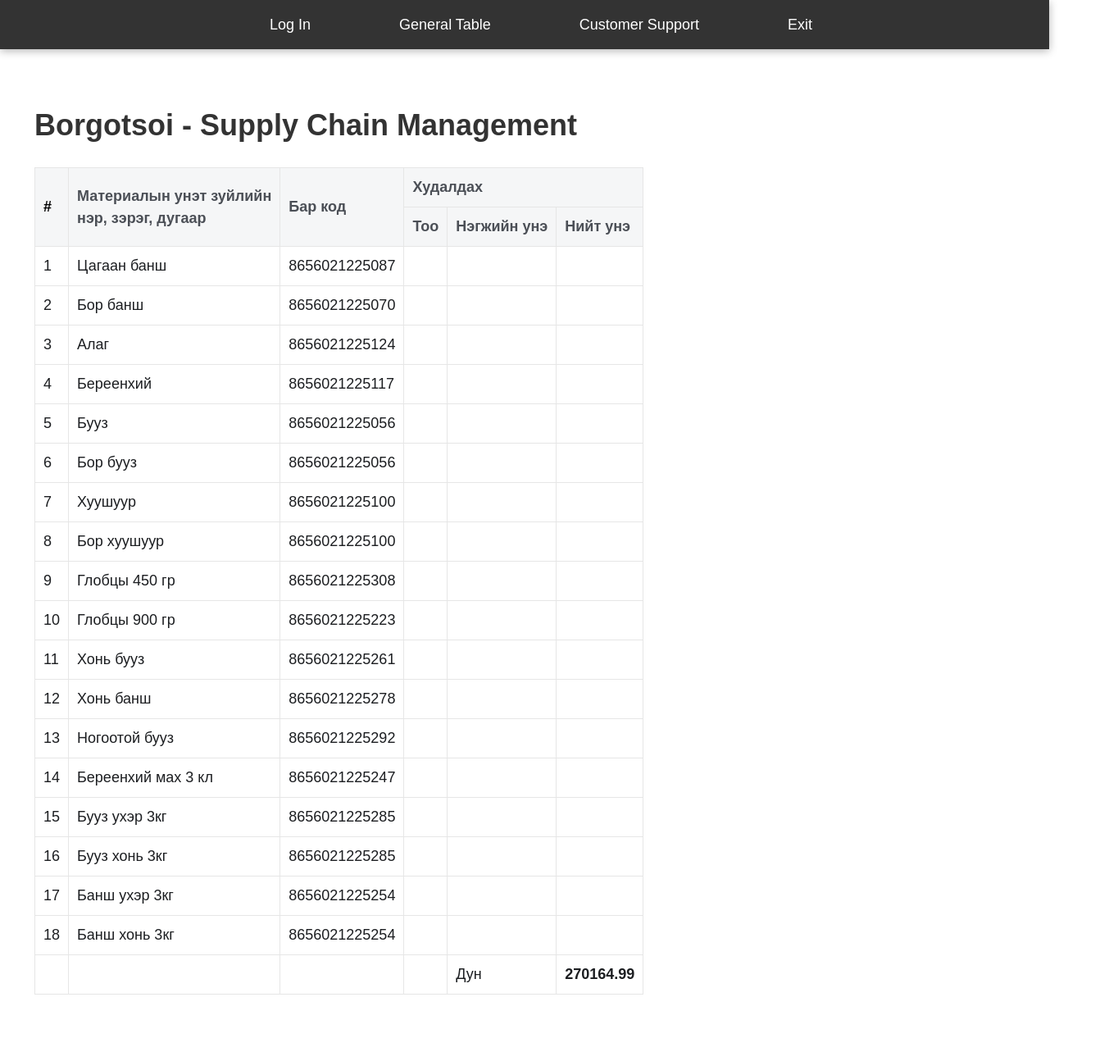
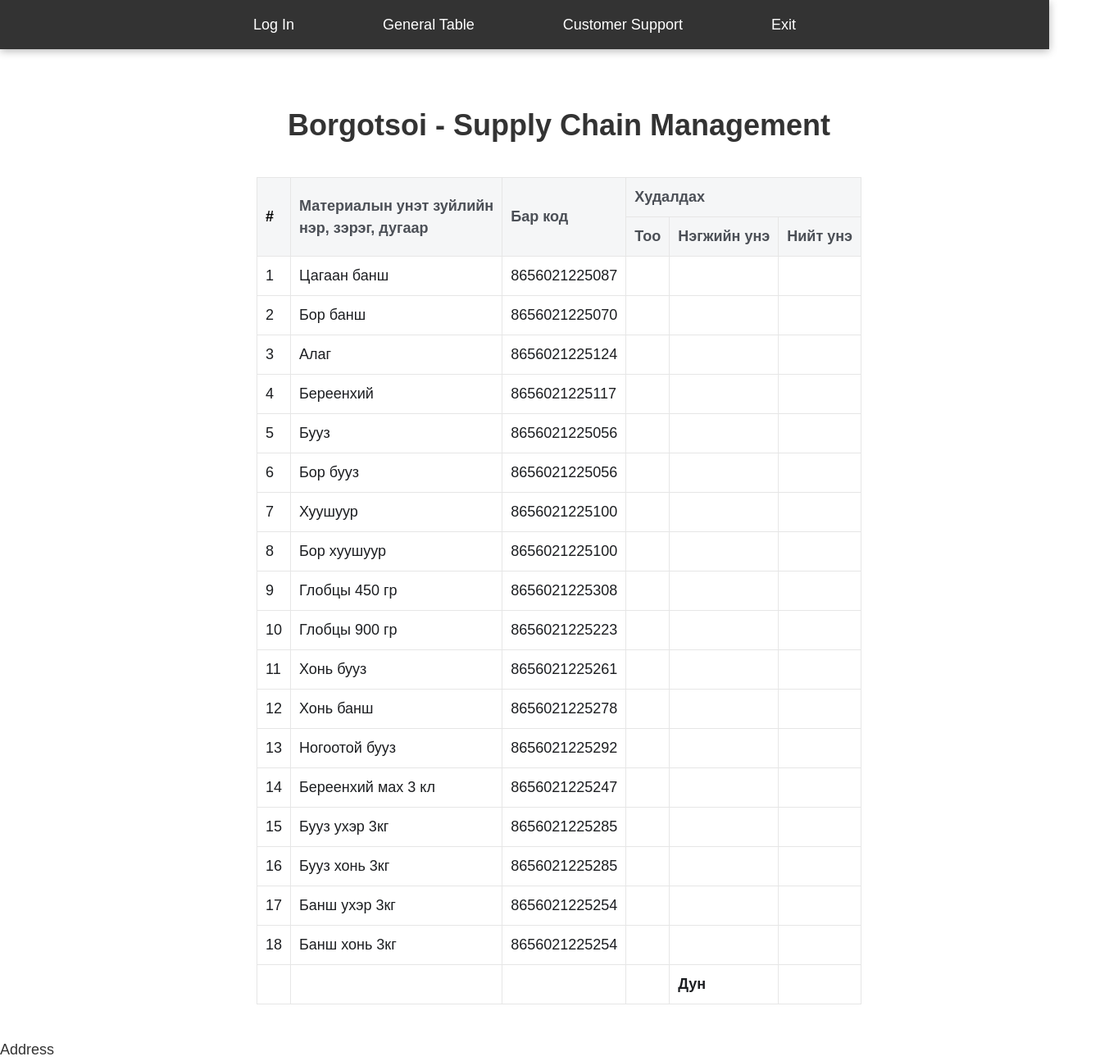
Before and after one commit to aliknds/remote-supply-chain-system, a plain HTML site: page table.html in a window 1280 px wide. Shown: the whole page at 82% size, 1364 px wide, since content can reach past the window. Before the commit the page ends 1255 px from the top, so only its background shows below. Drawn offline with Linux system fonts and the light colour scheme.

Commit message:
style changes, minor

```diff
--- a/style.css
+++ b/style.css
@@ -20,10 +20,18 @@ body {
 }
 
 .content {
+    display: flex;
+    flex-direction: column;
+    align-items: center;
+    justify-content: center;
     padding: 2.25rem; /* 20px */
+    margin: 0 auto;
+    width: 100%;
+    max-width: var(--max-width);
 }
 
-nav ul {
+
+.navbar ul {
     list-style: none;
     padding: 0;
 }
@@ -57,11 +65,13 @@ nav ul {
 }
 
 .table {
-    width: 100%;
+    width: 80%; /* or whatever width you prefer */
+    margin: 0 auto;
     border-collapse: collapse;
     margin-bottom: 1.25rem; /* 20px */
     font-size: 0.875rem; /* 14px */
 }
+
 
 table th {
     background-color: var(--color-bg-light);
@@ -98,6 +108,12 @@ tfoot {
     background-color: lightblue;
 }
 
+.content-title {
+    text-align: center;
+    font-size: 2em;
+    margin-bottom: 1em;
+}
+
 
 @media screen and (min-width: 37.5rem) { /* 600px */
     body {
--- a/table.html
+++ b/table.html
@@ -15,8 +15,9 @@
             <li><a href="#services">Exit</a></li>
         </ul>
     </div>
+    <main>
         <div class="content">
-    <h1>Borgotsoi - Supply Chain Management</h1>
+            <h1 class="content-title">Borgotsoi - Supply Chain Management</h1>
             <table id="data-table">
                 <thead>
                     <tr>
@@ -182,12 +183,14 @@
                         <td class="unit-price" contenteditable="true"></td>
                         <td class="total-price"></td>
                         <td></td>
-                    <td>Дун</td>
-                    <td><strong>270164.99</strong></td>
+                        <td><strong>Дун</strong></td>
+                        <td><strong></strong></td>
                     </tr>
                 </tbody>
             </table>
         </div>
+    </main>
+    <footer>Address</footer>
     <script src="javascript.js"></script>
 </body>
 </html>
```
Lines whose indentation alone changed are shown as unchanged.
